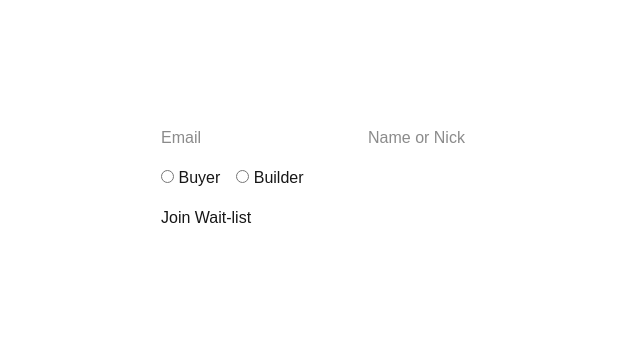
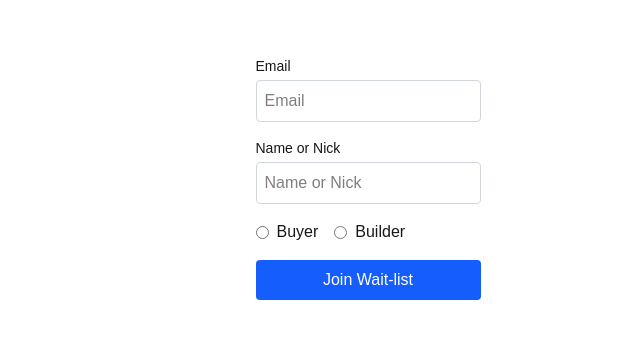
Before and after one commit to SecureArmsTech/brassroots-landing, a Next.js app: page / in a window 1280 px wide. Shown: the part 222-560 px from the top of the page, without its empty margins (272-912 px from the left). Built offline with nearby package versions, Linux system fonts and the light colour scheme.

Commit message:
fix: explicit input styling for visibility in all browsers (#5)

```diff
--- a/src/components/SignupForm.tsx
+++ b/src/components/SignupForm.tsx
@@ -27,18 +27,13 @@ export default function SignupForm() {
             });
 
             const result = await res.json();
-
             if (!res.ok) {
                 throw new Error(result?.error?.message || 'Signup failed');
             }
 
             setMessage('Thank you for joining the wait-list!');
         } catch (err: unknown) {
-            if (err instanceof Error) {
-                console.error('Signup error:', err.message);
-            } else {
             console.error('Signup error:', err);
-            }
             setMessage('Something went wrong. Please try again.');
         } finally {
             setSubmitting(false);
@@ -47,22 +42,39 @@ export default function SignupForm() {
 
     return (
         <form onSubmit={handleSubmit} className="space-y-4 max-w-md mx-auto">
+            <div>
+                <label htmlFor="email" className="block text-sm font-medium">
+                    Email
+                </label>
                 <input
+                    id="email"
                     type="email"
                     value={email}
                     onChange={e => setEmail(e.target.value)}
                     placeholder="Email"
                     required
+                    className="mt-1 block w-full border border-gray-300 bg-white text-black rounded p-2"
                 />
+            </div>
+
+            <div>
+                <label htmlFor="name" className="block text-sm font-medium">
+                    Name or Nick
+                </label>
                 <input
+                    id="name"
                     type="text"
                     value={name}
                     onChange={e => setName(e.target.value)}
                     placeholder="Name or Nick"
                     required
+                    className="mt-1 block w-full border border-gray-300 bg-white text-black rounded p-2"
                 />
-            <div>
-                <label>
+            </div>
+
+            <fieldset className="flex items-center space-x-4">
+                <legend className="sr-only">Role</legend>
+                <label className="flex items-center space-x-2">
                     <input
                         type="radio"
                         name="role"
@@ -70,30 +82,41 @@ export default function SignupForm() {
                         onChange={() => setRole('buyer')}
                         checked={role === 'buyer'}
                         required
-                    />{' '}
-                    Buyer
+                        className="focus:ring-blue-500"
+                    />
+                    <span>Buyer</span>
                 </label>
-                <label className="ml-4">
+                <label className="flex items-center space-x-2">
                     <input
                         type="radio"
                         name="role"
                         value="builder"
                         onChange={() => setRole('builder')}
                         checked={role === 'builder'}
-                    />{' '}
-                    Builder
+                        className="focus:ring-blue-500"
+                    />
+                    <span>Builder</span>
                 </label>
-            </div>
-            <button type="submit" disabled={submitting}>
-                {submitting ? 'Submitting...' : message === '' ? 'Join Wait-list' : 'Joined!'}
+            </fieldset>
+
+            <button
+                type="submit"
+                disabled={submitting}
+                className="w-full py-2 bg-blue-600 text-white rounded disabled:opacity-50"
+            >
+                {submitting
+                    ? 'Submitting...'
+                    : message === ''
+                        ? 'Join Wait-list'
+                        : 'Joined!'}
             </button>
+
             {message && (
                 <p
-                    className={
-                        message.toLowerCase().includes('thank')
+                    className={`mt-2 text-center ${message.toLowerCase().includes('thank')
                             ? 'text-green-600'
                             : 'text-red-600'
-                    }
+                        }`}
                 >
                     {message}
                 </p>
```
Lines whose indentation alone changed are shown as unchanged.
